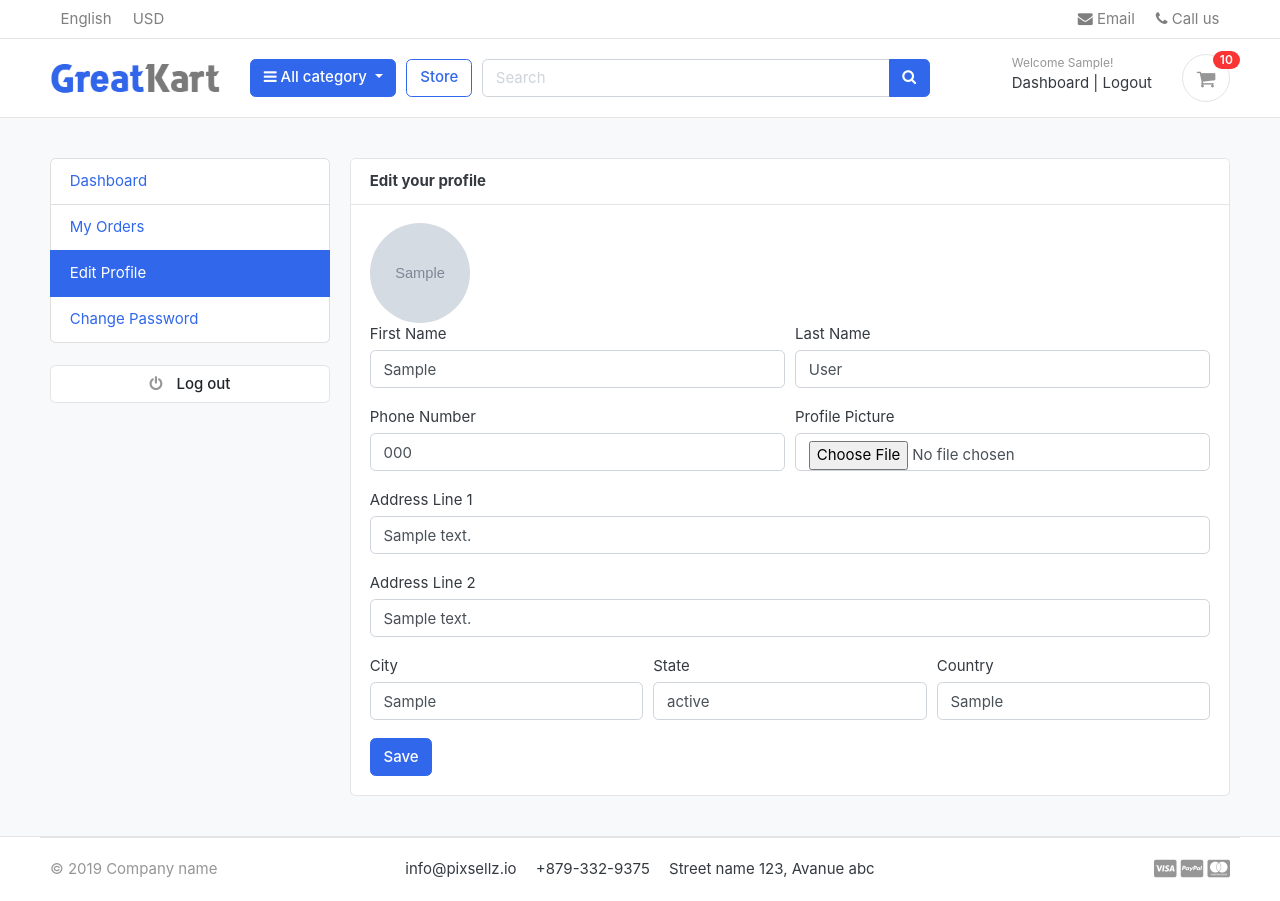
After one commit to Nazar-Pichak/e-commerce-django, a Django app: page /accounts/edit_profile/ in a window 1280 px wide. The commit adds this page. Run offline with Django 3.2, Linux system fonts and the light colour scheme; a user stored in the database is signed in; tables that the repository leaves empty hold one stand-in row (values such as "Sample post"); grey boxes marked "Sample" are stand-in pictures; some libraries are stand-ins or nearby versions; some web fonts are replaced.

Commit message:
created edit profile functionality

```diff
--- a/accounts/admin.py
+++ b/accounts/admin.py
@@ -18,7 +18,7 @@ class AccountAdmin(UserAdmin):
 class UserProfileAdmin(admin.ModelAdmin):
 
     def thumbnail(self, object):
-        return format_html('<img src="{}"> width="30" style="border-radius: 50%;" ').format(object.profile_picture.url)
+        return format_html('<img src="{}" width="30" height="30" style="border-radius: 50%;">'.format(object.profile_picture.url))
     thumbnail.short_description = 'Profile Picture'
     list_display = ('thumbnail', 'user', 'city', 'state', 'country')
 
--- a/accounts/forms.py
+++ b/accounts/forms.py
@@ -1,5 +1,5 @@
 from django import forms
-from .models import Account
+from .models import Account, UserProfile
 
 
 class RegistrationForm(forms.ModelForm):
@@ -22,10 +22,33 @@ class RegistrationForm(forms.ModelForm):
         fields = ['first_name', 'last_name', 'phone_number', 'email', 'password']
 
     def __init__(self, *args, **kwargs):
-        super(RegistrationForm, self).__init__(*args, *kwargs)
+        super(RegistrationForm, self).__init__(*args, **kwargs)
         self.fields['first_name'].widget.attrs['placeholder'] = 'Enter first name'
         self.fields['last_name'].widget.attrs['placeholder'] = 'Enter last name'
         self.fields['email'].widget.attrs['placeholder'] = 'Enter email'
         self.fields['phone_number'].widget.attrs['placeholder'] = 'Enter phone'
         for field in self.fields:
             self.fields[field].widget.attrs['class'] = 'form-control'
+
+
+class UserForm(forms.ModelForm):
+    class Meta:
+        model = Account
+        fields = ('first_name', 'last_name', 'phone_number')
+
+    def __init__(self, *args, **kwargs):
+        super(UserForm, self).__init__(*args, **kwargs)
+        for field in self.fields:
+            self.fields[field].widget.attrs['class'] = 'form-control'
+
+
+class UserProfileForm(forms.ModelForm):
+    profile_picture = forms.ImageField(required=False, error_messages = {'invalid':("Image files only")}, widget=forms.FileInput)
+    class Meta:
+        model = UserProfile
+        fields = ('address_line_1', 'address_line_2', 'city', 'state', 'country', 'profile_picture')
+
+    def __init__(self, *args, **kwargs):
+        super(UserProfileForm, self).__init__(*args, **kwargs)
+        for field in self.fields:
+            self.fields[field].widget.attrs['class'] = 'form-control'
--- a/accounts/models.py
+++ b/accounts/models.py
@@ -68,7 +68,7 @@ class Account(AbstractBaseUser):
     def full_name(self):
         return f'{self.first_name} {self.last_name}'
 
-    def __str__(self) -> str:
+    def __str__(self):
         return self.email
 
     def has_perm(self, perm, obj=None):
@@ -87,7 +87,7 @@ class UserProfile(models.Model):
     state = models.CharField(blank=True, max_length=20)
     country = models.CharField(blank=True, max_length=20)
 
-    def __str__(self) -> str:
+    def __str__(self):
         return self.user.first_name
 
     def full_addres(self):
--- a/accounts/urls.py
+++ b/accounts/urls.py
@@ -12,4 +12,5 @@ urlpatterns = [
    path('reset_password/', views.reset_password, name='reset_password'),
    path('reset_password_validate/<uidb64>/<token>/', views.reset_password_validate, name='reset_password_validate'),
    path('my_orders/', views.my_orders, name='my_orders'),
+   path('edit_profile/', views.edit_profile, name='edit_profile'),
 ]
--- a/accounts/views.py
+++ b/accounts/views.py
@@ -1,5 +1,5 @@
-from django.shortcuts import render, redirect
-from .forms import RegistrationForm
+from django.shortcuts import render, redirect, get_object_or_404
+from .forms import RegistrationForm, UserForm, UserProfileForm, UserProfile
 from .models import Account
 from orders.models import Order
 from django.contrib import messages, auth
@@ -153,10 +153,12 @@ def activate(request, uidb64, token):
 
 @login_required(login_url='login')
 def dashboard(request):
+    userprofile = get_object_or_404(UserProfile, user=request.user)
     orders = Order.objects.order_by('created_at').filter(user_id=request.user.id, is_ordered=True)
     orders_count = orders.count()
     context = {
        'orders_count': orders_count,
+        'userprofile': userprofile,
     }
     return render(request, 'accounts/dashboard.html', context)
 
@@ -232,3 +234,27 @@ def reset_password_validate(request, uidb64, token):
 def my_orders(request):
     orders = Order.objects.filter(user=request.user, is_ordered=True).order_by('-created_at')
     return render(request, 'accounts/my_orders.html', context={'orders': orders})
+
+
+def edit_profile(request):
+    userprofile = get_object_or_404(UserProfile, user=request.user)
+    if request.method == 'POST':
+        user_form = UserForm(request.POST, instance=request.user)
+        profile_form = UserProfileForm(request.POST, request.FILES, instance=userprofile)
+        if user_form.is_valid() and profile_form.is_valid():
+            user_form.save()
+            profile_form.save()
+            messages.success(request, 'Your profile has been updated.')
+            return redirect('edit_profile')
+    else:
+        user_form = UserForm(instance = request.user)
+        profile_form = UserProfileForm(instance=userprofile)
+
+        context = {
+            'user_form': user_form,
+            'profile_form': profile_form,
+            'userprofile': userprofile,
+        }
+
+
+        return render(request, 'accounts/edit_profile.html', context)
--- a/templates/accounts/dashboard.html
+++ b/templates/accounts/dashboard.html
@@ -28,7 +28,7 @@
                 <div class="col-md-6">
                     <div class="card" style="text-align: center;" >
                         <div class="card-body">
-                            <img src="https://www.w3schools.com/howto/img_avatar.png" alt="User Profile Picture" height="50" style="border-radius: 50%;" >
+                          <img src="{{userprofile.profile_picture.url}}" height="50" width="50" style="border-radius: 50%;" alt="Profile Picture">
                             <p class="mb-0" >{{user.email}}</p>
                             <p>{{user.phone_number}}</p>
                         </div>
--- /dev/null
+++ b/templates/accounts/edit_profile.html
@@ -0,0 +1,79 @@
+{% extends 'base.html' %}
+
+{% block content %}
+  <section class="section-conten padding-y bg">
+    {% include 'includes/alerts.html' %}
+
+    <div class="container">
+      <div class="row">
+        {% include 'includes/dashboard_sidebar.html' %}
+        <main class="col-md-9">
+          <article class="card">
+            <header class="card-header">
+              <strong class="d-inline-block mr-3">Edit your profile</strong>
+            </header>
+            <div class="card-body">
+              <div class="">
+                <img src="{{userprofile.profile_picture.url}}" width="100" height="100" style="border-radius: 50%;" alt="Profile Picture">
+              </div>
+              <div class="row">
+                <div class="col-md-12">
+                  <form action="{% url 'edit_profile' %}" method="POST" enctype="multipart/form-data" >
+                    {% csrf_token %}
+                    <div class="form-row">
+                      <div class="form-group col-md-6">
+                        <label>First Name</label>
+                        {{user_form.first_name}}
+                      </div>
+                      <div class="form-group col-md-6">
+                        <label>Last Name</label>
+                        {{user_form.last_name}}
+                      </div>
+                    </div>
+                    <div class="form-row">
+                      <div class="form-group col-md-6">
+                        <label>Phone Number</label>
+                        {{user_form.phone_number}}
+                      </div>
+                      <div class="form-group col-md-6">
+                        <label>Profile Picture</label>
+                        {{profile_form.profile_picture}}
+                      </div>
+                    </div>
+                    <div class="form-group">
+                        <label >Address Line 1</label>
+                        {{profile_form.address_line_1}}
+                    </div>
+                    <div class="form-group">
+                      <label >Address Line 2</label>
+                        {{profile_form.address_line_2}}
+                    </div>
+                    <div class="form-row">
+                      <div class="form-group col-md-4">
+                        <label>City</label>
+                        {{profile_form.city}}
+                      </div>
+                      <div class="form-group col-md-4">
+                        <label>State</label>
+                        {{profile_form.state}}
+                      </div>
+                      <div class="form-group col-md-4">
+                        <label>Country</label>
+                        {{profile_form.country}}
+                      </div>
+                    </div>
+                    <input type="submit" class="btn btn-primary" value="Save" >
+                  </form>
+                </div>
+              </div>
+              <!-- row.// -->
+            </div>
+            <!-- card-body .// -->
+          </article>
+          <!-- order-group.// -->
+        </main>
+      </div>
+      <!-- row.// -->
+    </div>
+  </section>
+{% endblock %}
--- a/templates/includes/dashboard_sidebar.html
+++ b/templates/includes/dashboard_sidebar.html
@@ -3,7 +3,7 @@
     <ul class="list-group">
         <a class="list-group-item {% if '/accounts/' == request.path %}active{% endif %}" href="{% url "dashboard" %}">Dashboard</a>
         <a class="list-group-item {% if '/my_orders/' in request.path %}active{% endif %}" href="{% url "my_orders" %}">My Orders</a>
-        <a class="list-group-item" href="#">Edit Profile</a>
+        <a class="list-group-item {% if '/edit_profile/' in request.path %}active{% endif %}" href="{% url "edit_profile" %}">Edit Profile</a>
         <a class="list-group-item" href="#">Change Password</a>
     </ul>
     <br>
```
